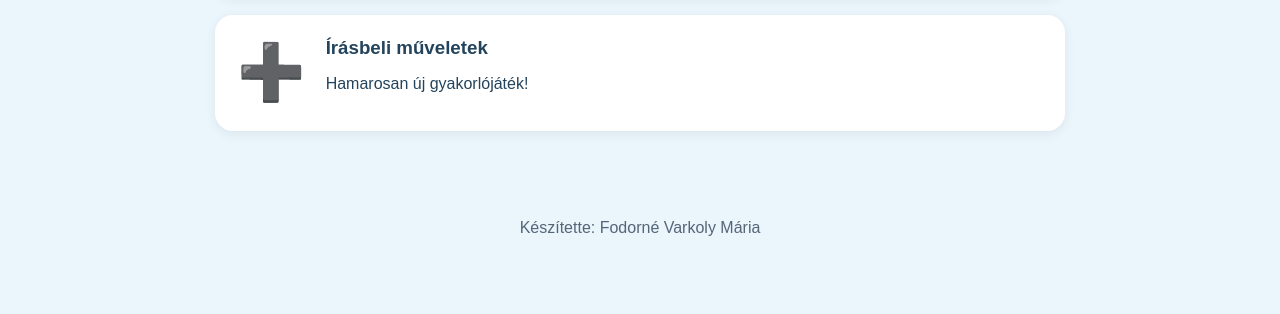
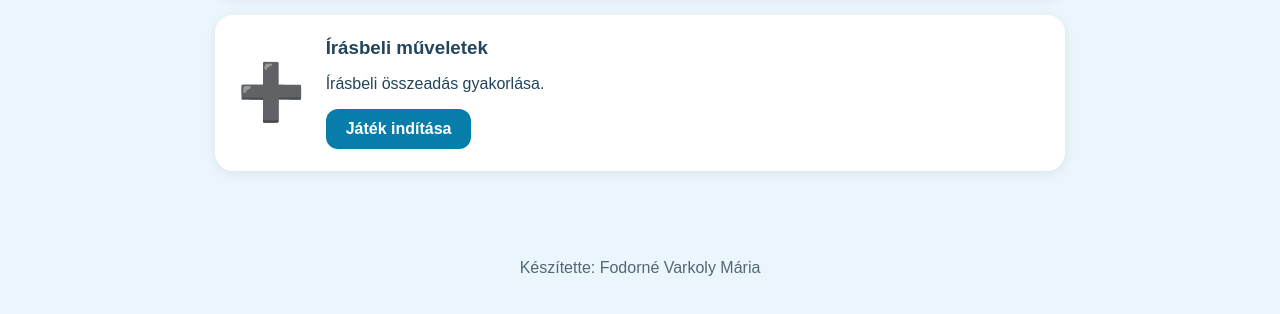
Before and after one commit to marikasuli/matekjatek, a plain HTML site: page index.html in a window 1280 px wide. Shown: the part 442-756 px from the top of the page. Drawn offline with Linux system fonts and the light colour scheme.

Commit message:
Update index.html

```diff
--- a/index.html
+++ b/index.html
@@ -76,7 +76,8 @@ footer {
     <div class="emoji">➕</div>
     <div>
       <h3>Írásbeli műveletek</h3>
-      <p>Hamarosan új gyakorlójáték!</p>
+      <p>Írásbeli összeadás gyakorlása.</p>
+<a href="írásbeli_összeadás_bevezetése.html">Játék indítása</a>
     </div>
   </div>
 
```
